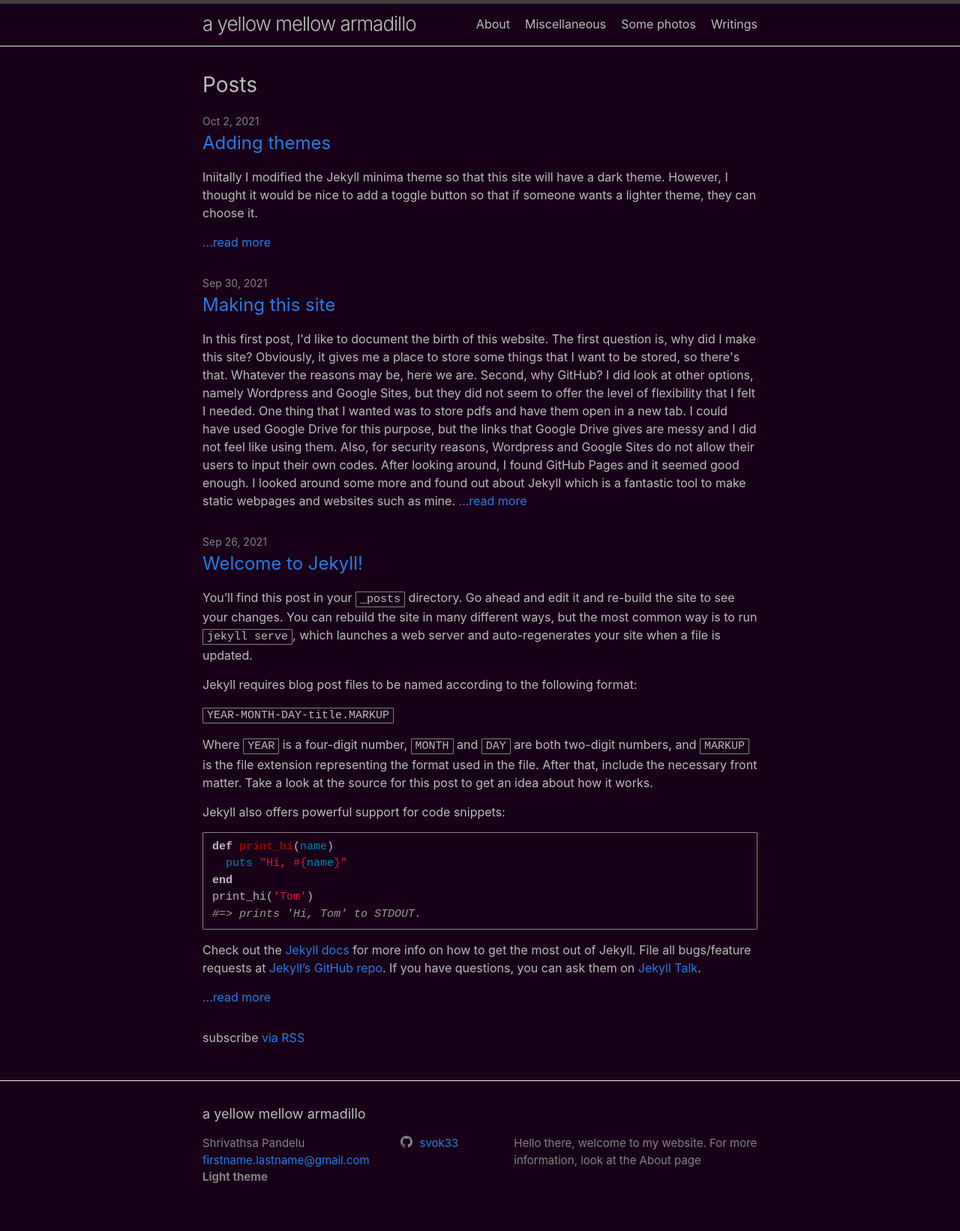
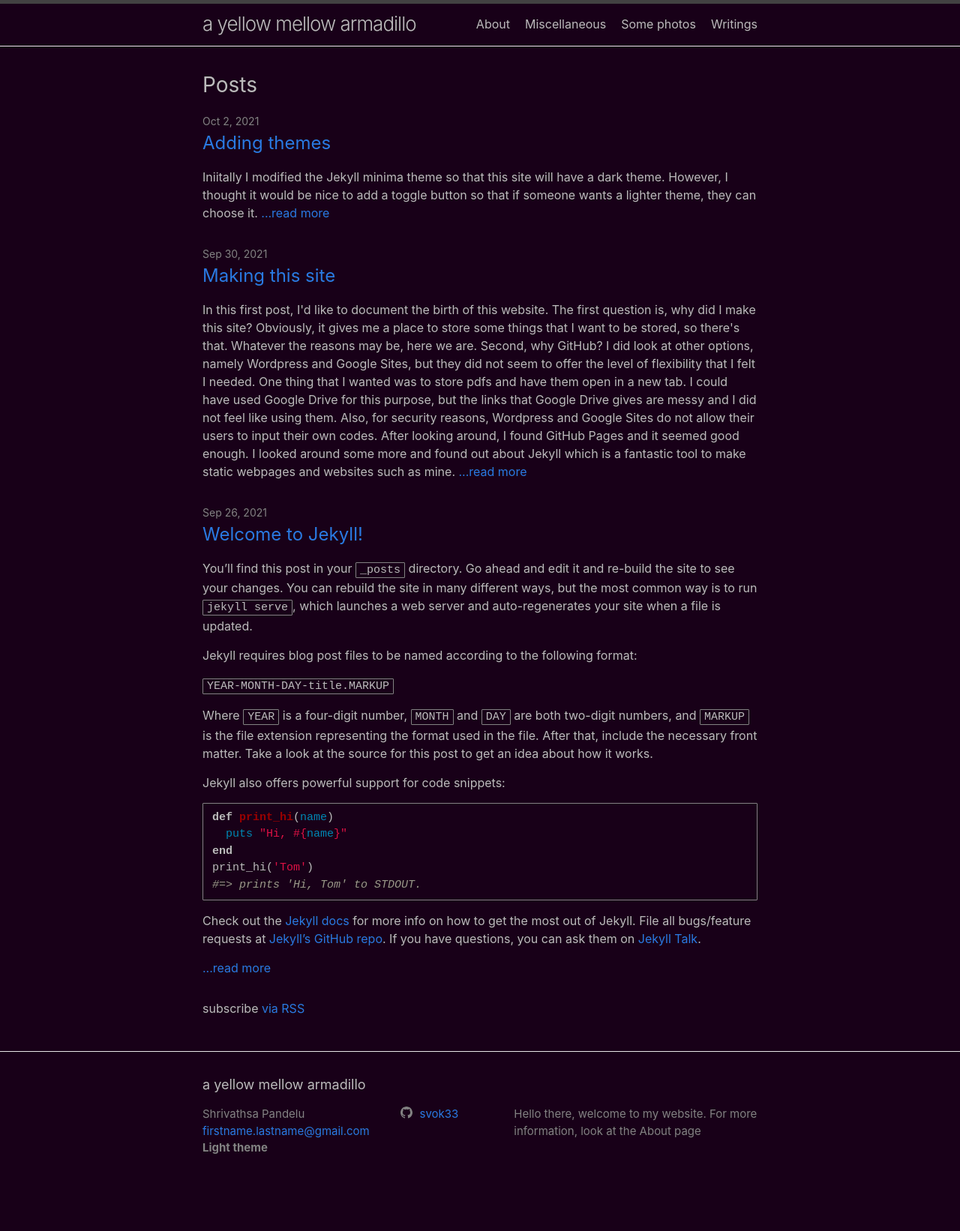
Before and after one commit to shrivathsap/shrivathsap.github.io, a Jekyll site: the page built from index.markdown, in a window 1280 px wide. Shown: the whole page at 75% size. Built offline with Jekyll 4.4.1, drawn with Linux system fonts in a browser that asks for light colours; after the commit the page ends 1603 px from its top, so only the background shows below that.

Commit message:
post about adding themes

```diff
--- a/_posts/2021-10-02-adding-themes.html
+++ b/_posts/2021-10-02-adding-themes.html
@@ -10,7 +10,7 @@ categories: tech
 		<title>Adding themes</title>
 	</head>
 	<body>
-		<p>Iniitally I modified the Jekyll minima theme so that this site will have a dark theme. However, I thought it would be nice to add a toggle button so that if someone wants a lighter theme, they can choose it.</p><!--more-->
+		<p>Iniitally I modified the Jekyll minima theme so that this site will have a dark theme. However, I thought it would be nice to add a toggle button so that if someone wants a lighter theme, they can choose it.<!--more--></p>
 		<p>So, how does one go about doing that? It took me a day to figure it out. So, there are these CSS files (and related SASS files) that tell your browser how the page should look. To change the colour of some element, all I need to do is to modify appropriate fields in these files.</p>
 		<p>Next, I need to add a button of some sort to actually change the themes. This is handled by a JavaScript script. So, when you click the theme at the footer of this or any other page on this website, it calls a function. Now, the overall body of a page is marked to have dark-theme by default. The function so called toggles this marking.</p>
 		<p>Now, web browsers are clever. So they look at the body of the page and see that it is marked to have dark-theme say, and then they look at the css files to see if there are colour modifiers involved. In the css files, the browsers understand that the body should have such and such background colours and text colours.</p>
```
